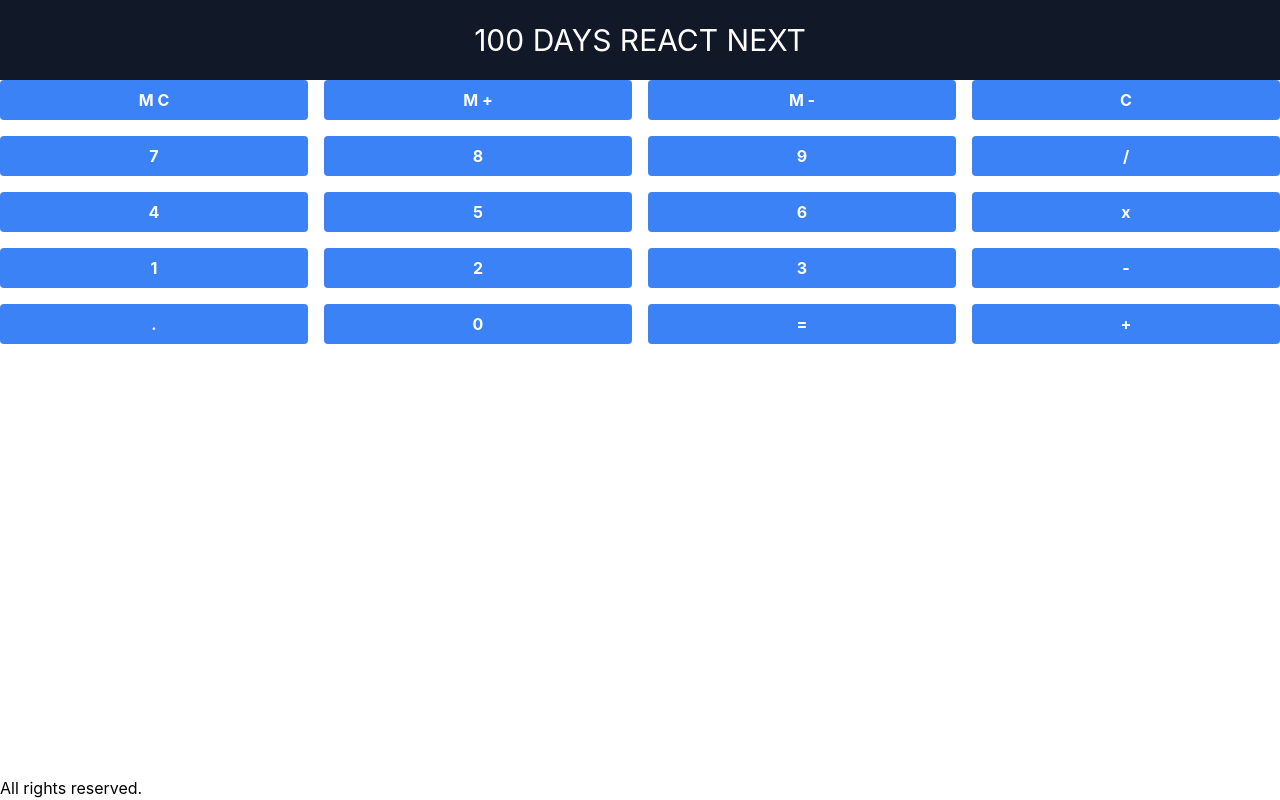
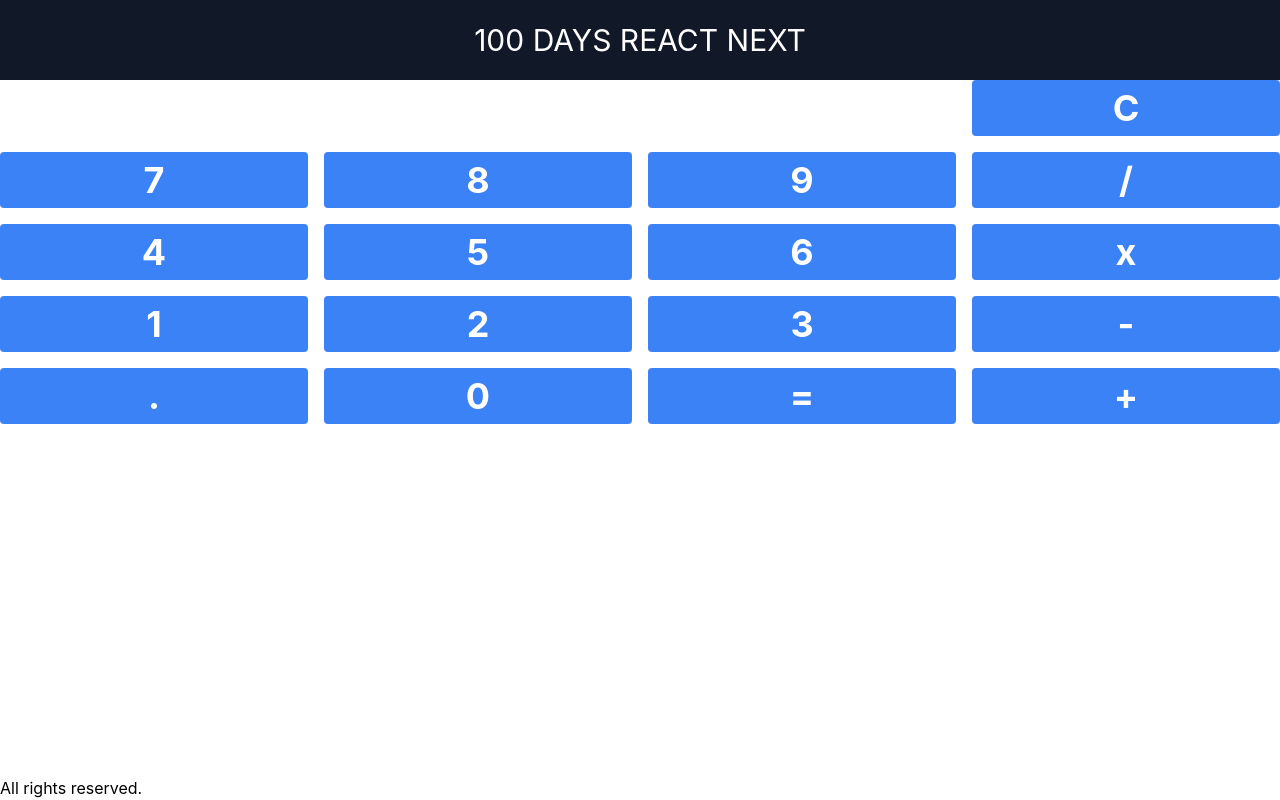
Before and after one commit to ichikareman2/study-reactjs-nextjs, a Next.js app: page /calculator in a window 1280 px wide. Built offline with nearby package versions, Linux system fonts and the light colour scheme.

Commit message:
Calculator - add some validations

```diff
--- a/components/calculator/calcButtonGroup.tsx
+++ b/components/calculator/calcButtonGroup.tsx
@@ -1,32 +1,69 @@
-const calcButtonClasses = 'bg-blue-500 hover:bg-blue-700 text-white font-bold py-2 px-4 rounded'
+import { MouseEvent } from 'react';
+export type CalcButtonGroupProps = {
+  onCalcBtnClick: (key: string) => void
+}
 
-const calcButtonChars = [
-  <button type='button' className={calcButtonClasses} key={'M C'}>M C</button>,
-  <button type='button' className={calcButtonClasses} key={'M +'}>M +</button>,
-  <button type='button' className={calcButtonClasses} key={'M -'}>M -</button>,
-  <button type='button' className={calcButtonClasses} key={'C'}>C</button>,
-  <button type='button' className={calcButtonClasses} key={7}>7</button>,
-  <button type='button' className={calcButtonClasses} key={8}>8</button>,
-  <button type='button' className={calcButtonClasses} key={9}>9</button>,
-  <button type='button' className={calcButtonClasses} key={'/'}>/</button>,
-  <button type='button' className={calcButtonClasses} key={4}>4</button>,
-  <button type='button' className={calcButtonClasses} key={5}>5</button>,
-  <button type='button' className={calcButtonClasses} key={6}>6</button>,
-  <button type='button' className={calcButtonClasses} key={'x'}>x</button>,
-  <button type='button' className={calcButtonClasses} key={1}>1</button>,
-  <button type='button' className={calcButtonClasses} key={2}>2</button>,
-  <button type='button' className={calcButtonClasses} key={3}>3</button>,
-  <button type='button' className={calcButtonClasses} key={'-'}>-</button>,
-  <button type='button' className={calcButtonClasses} key={'.'}>.</button>,
-  <button type='button' className={calcButtonClasses} key={0}>0</button>,
-  <button type='button' className={calcButtonClasses} key={'='}>=</button>,
-  <button type='button' className={calcButtonClasses} key={'+'}>+</button>,
-]
-export default function CalcButtonGroup() {
+const calcButtonClasses = 'bg-blue-500 hover:bg-blue-700 text-white font-bold py-2 px-4 rounded text-4xl'
 
+
+export default function CalcButtonGroup({ onCalcBtnClick }: CalcButtonGroupProps) {
+  const handleCalcPress = (e: MouseEvent<HTMLButtonElement>) => onCalcBtnClick(e?.currentTarget?.value)
   return (
     <div className="grid grid-cols-4 gap-4">
-      {calcButtonChars}
+      <div></div>
+      <div></div>
+      <div></div>
+      <button type='button' className={calcButtonClasses}
+        value="C" key={'C'}
+        onClick={handleCalcPress}>C</button>
+      <button type='button' className={calcButtonClasses}
+        value="7" key={7}
+        onClick={handleCalcPress}>7</button>
+      <button type='button' className={calcButtonClasses}
+        value="8" key={8}
+        onClick={handleCalcPress}>8</button>
+      <button type='button' className={calcButtonClasses}
+        value="9" key={9}
+        onClick={handleCalcPress}>9</button>
+      <button type='button' className={calcButtonClasses}
+        value="/" key={'/'}
+        onClick={handleCalcPress}>/</button>
+      <button type='button' className={calcButtonClasses}
+        value="4" key={4}
+        onClick={handleCalcPress}>4</button>
+      <button type='button' className={calcButtonClasses}
+        value="5" key={5}
+        onClick={handleCalcPress}>5</button>
+      <button type='button' className={calcButtonClasses}
+        value="6" key={6}
+        onClick={handleCalcPress}>6</button>
+      <button type='button' className={calcButtonClasses}
+        value="x" key={'x'}
+        onClick={handleCalcPress}>x</button>
+      <button type='button' className={calcButtonClasses}
+        value="1" key={1}
+        onClick={handleCalcPress}>1</button>
+      <button type='button' className={calcButtonClasses}
+        value="2" key={2}
+        onClick={handleCalcPress}>2</button>
+      <button type='button' className={calcButtonClasses}
+        value="3" key={3}
+        onClick={handleCalcPress}>3</button>
+      <button type='button' className={calcButtonClasses}
+        value="-" key={'-'}
+        onClick={handleCalcPress}>-</button>
+      <button type='button' className={calcButtonClasses}
+        value="." key={'.'}
+        onClick={handleCalcPress}>.</button>
+      <button type='button' className={calcButtonClasses}
+        value="0" key={0}
+        onClick={handleCalcPress}>0</button>
+      <button type='button' className={calcButtonClasses}
+        value="=" key={'='}
+        onClick={handleCalcPress}>=</button>
+      <button type='button' className={calcButtonClasses}
+        value="+" key={'+'}
+        onClick={handleCalcPress}>+</button>
     </div>
   )
 }
--- a/components/calculator/calculator.tsx
+++ b/components/calculator/calculator.tsx
@@ -1,9 +1,49 @@
+import { useState } from 'react';
+import { pipe } from 'ramda'
 import CalcButtonGroup from './calcButtonGroup';
+// move to model and make alias for string or specific strings type for calc
+const validators = ['+','-','x','/']
+// make recursive?
+const getLastNumberStr = (calcValue: string) => {
+  let i = calcValue.length
+  let str = ''
+  while(i--) {
+    if(validators.indexOf(calcValue[i]) > -1) {
+      break
+    } else {
+      str += calcValue[i]
+    }
+  }
+  return str
+}
+const getLastChar = (calcValue: string) => calcValue[calcValue.length - 1]
+const charIsValidator = (char:string) => validators.indexOf(char) > -1
+const lastCharIsValidator = pipe(getLastChar,charIsValidator)
+const hasDecimal = (value: string) => value.includes('.')
+const lastValueHasDecimal = pipe(getLastNumberStr, hasDecimal)
+const calcInputIsValid = (incoming: string, calcValue: string) => {
+  if(lastCharIsValidator(calcValue) && charIsValidator(incoming)) {
+    return false
+  }
+  if(lastValueHasDecimal(calcValue) && incoming === '.') {
+    return false
+  }
+  return true
+}
 
 export default function Calculator() {
+  const [calcInput, setCalcInput] = useState('')
+  const append = (key: string) => {
+    if(key === 'C') {
+      setCalcInput('')
+    } else if(calcInputIsValid(key, calcInput)) {
+      setCalcInput(calcInput + key)
+    }
+  }
   return (
     <div className='flex flex-col'>
-      <CalcButtonGroup />
+      <div>{calcInput}</div>
+      <CalcButtonGroup onCalcBtnClick={append}/>
     </div>
   )
 }
```
Also changed, not shown: components/calculator/calcText.tsx (added).
